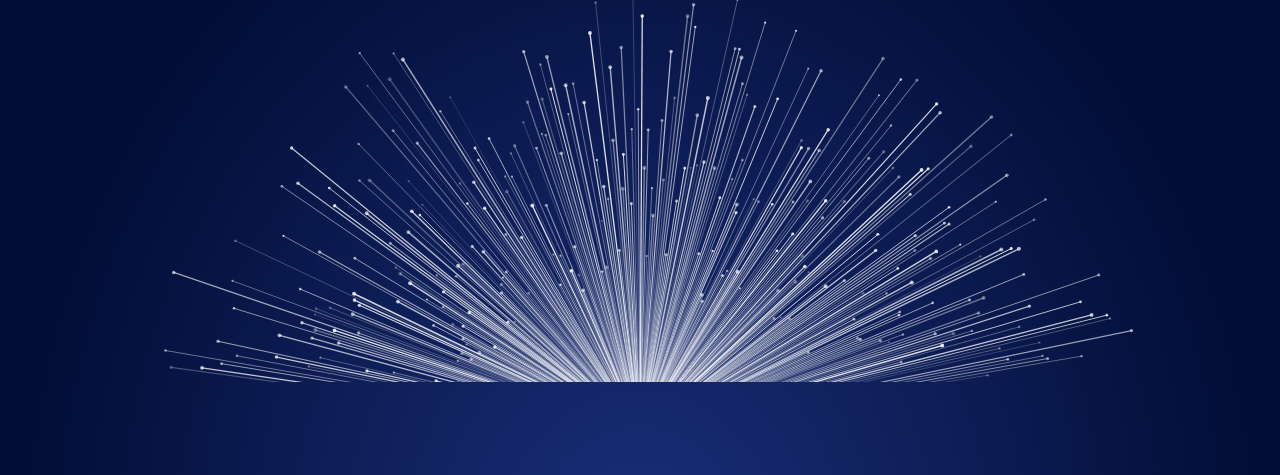
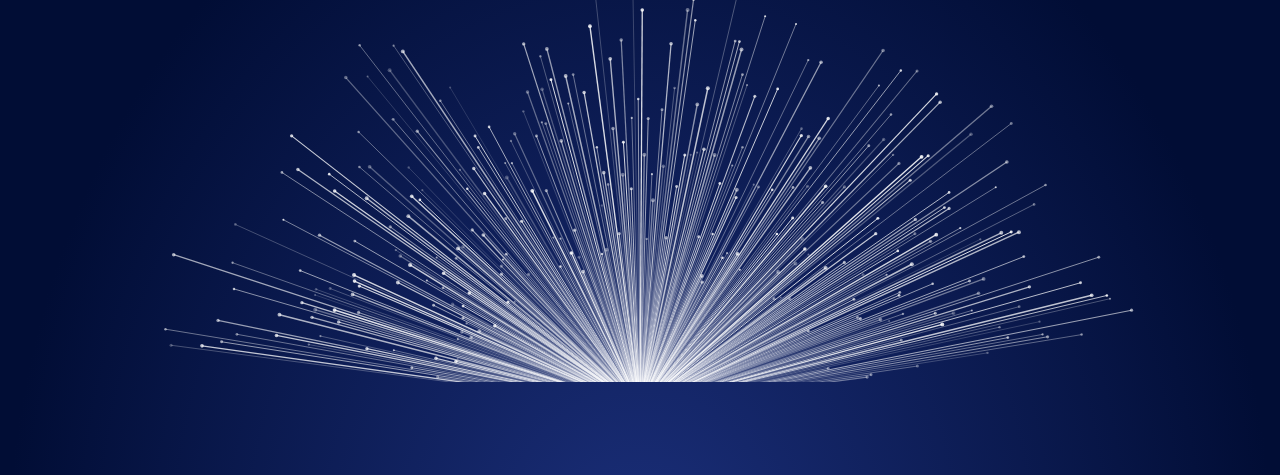
Before and after one commit to iceandblack/iceandblack.github.io, a plain HTML site: page index.html in a window 1280 px wide. Shown: the part 226-701 px from the top of the page. Drawn offline with nearby package versions, Linux system fonts and the light colour scheme.

Commit message:
Reduce height from 110% to 105%

```diff
--- a/styles.css
+++ b/styles.css
@@ -238,7 +238,7 @@ li::marker {
     top: 0;
     left: 0;
     width: 100%;
-    height: 110%;
+    height: 105%;
 }
 
 
```
